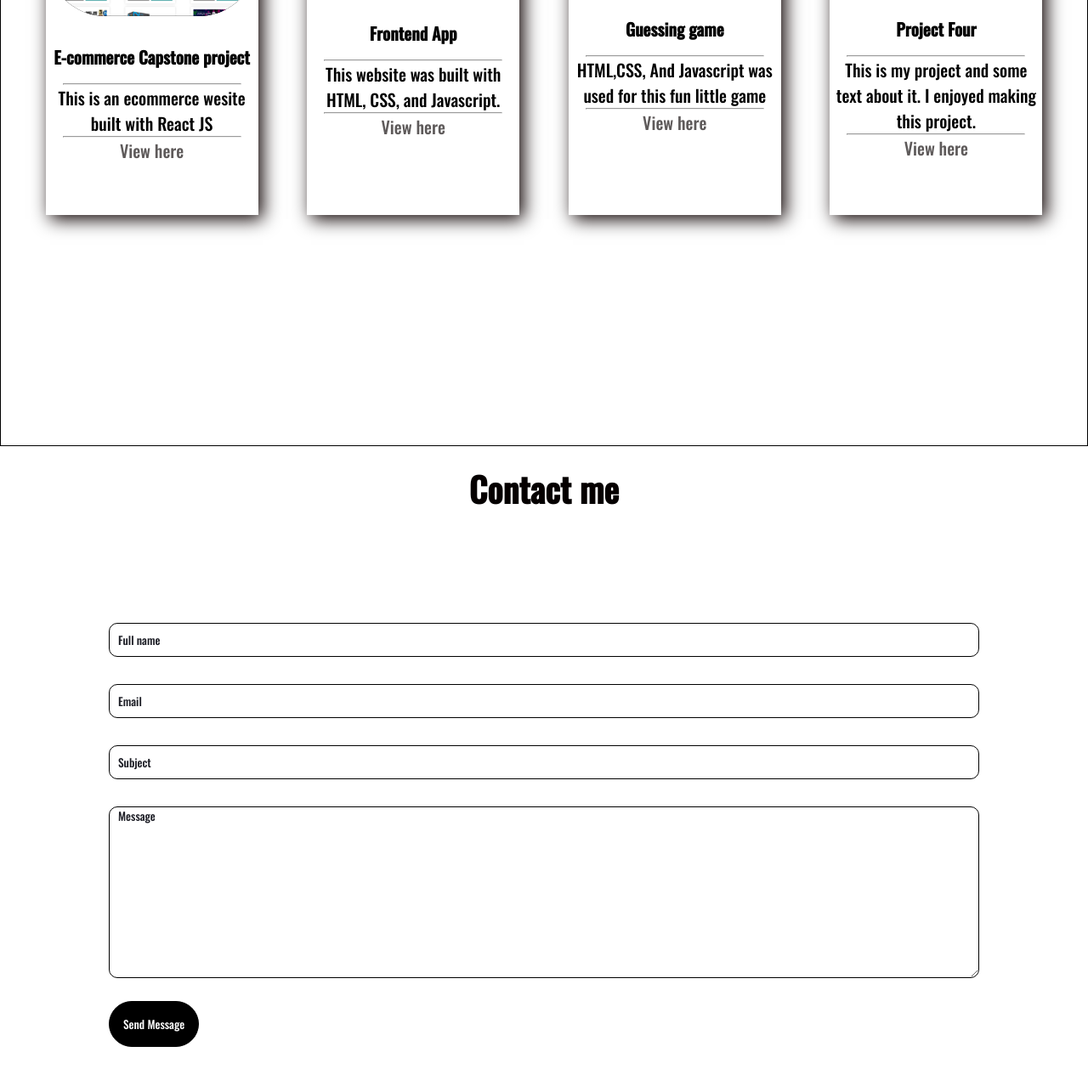
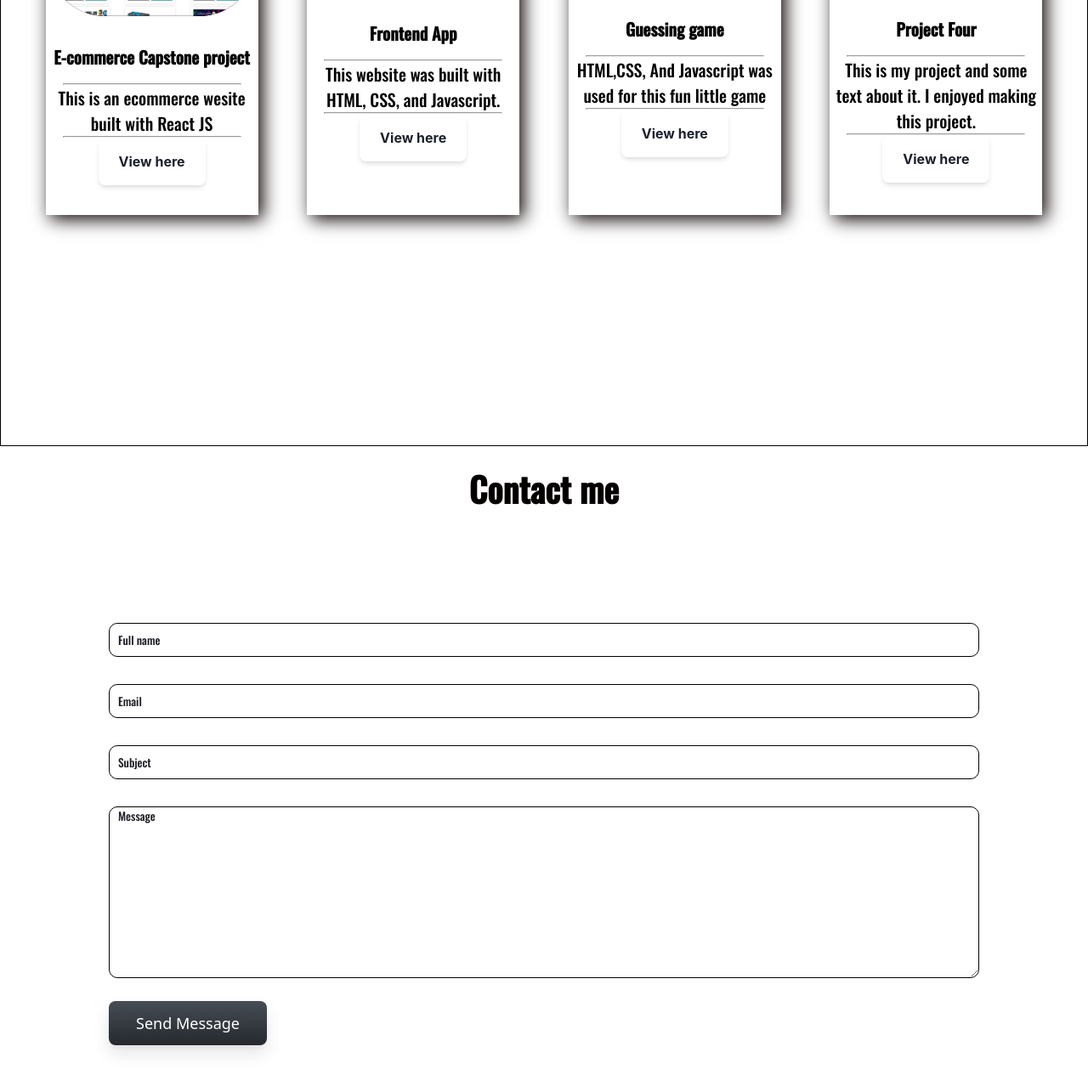
Before and after one commit to Znarvas/portfolio-dev, a website with bundled scripts: page public/views/index.html in a window 1280 px wide. Shown: the part 2675-3953 px from the top of the page at 85% size. Built offline with nearby package versions, Linux system fonts and the light colour scheme; a web font is replaced by a local one.

Commit message:
button css fix

```diff
--- a/public/css/styles.css
+++ b/public/css/styles.css
@@ -227,10 +227,33 @@ hr {
   margin-left: 20px;
   margin-right: 20px;
 }
-.project-link {
+
+.button-47 {
+  align-items: center;
+  background: #ffffff;
+  border: 0 solid #e2e8f0;
+  box-shadow: 0 4px 6px -1px rgba(0, 0, 0, 0.1),
+    0 2px 4px -1px rgba(0, 0, 0, 0.06);
+  box-sizing: border-box;
+  color: #1a202c;
+  display: inline-flex;
+  font-family: Inter, sans-serif;
+  font-size: 1rem;
+  font-weight: 700;
+  height: 56px;
+  justify-content: center;
+  line-height: 24px;
+  overflow-wrap: break-word;
+  padding: 24px;
   text-decoration: none;
-  color: #5e5a5a;
+  width: auto;
+  border-radius: 8px;
+  cursor: pointer;
+  user-select: none;
+
+  touch-action: manipulation;
 }
+
 .hamburger {
   display: none;
 }
@@ -327,6 +350,57 @@ textarea {
   color: white;
   border-radius: 32px;
 }
+
+/* CSS */
+.button-84 {
+  align-items: center;
+  background-color: initial;
+  background-image: linear-gradient(#464d55, #25292e);
+  border-radius: 8px;
+  border-width: 0;
+  box-shadow: 0 10px 20px rgba(0, 0, 0, 0.1), 0 3px 6px rgba(0, 0, 0, 0.05);
+  box-sizing: border-box;
+  color: #fff;
+  cursor: pointer;
+  display: inline-flex;
+  flex-direction: column;
+  font-family: expo-brand-demi, system-ui, -apple-system, BlinkMacSystemFont,
+    "Segoe UI", Roboto, "Helvetica Neue", Arial, "Noto Sans", sans-serif,
+    "Apple Color Emoji", "Segoe UI Emoji", "Segoe UI Symbol", "Noto Color Emoji";
+  font-size: 18px;
+  height: 52px;
+  justify-content: center;
+  line-height: 1;
+  margin: 0;
+  outline: none;
+  overflow: hidden;
+  padding: 0 32px;
+  text-align: center;
+  text-decoration: none;
+  transform: translate3d(0, 0, 0);
+  transition: all 150ms;
+  vertical-align: baseline;
+  white-space: nowrap;
+}
+
+.button-84:hover {
+  box-shadow: rgba(0, 1, 0, 0.2) 0 2px 8px;
+  opacity: 0.85;
+}
+
+.button-84:active {
+  outline: 0;
+}
+
+.button-84:focus {
+  box-shadow: rgba(0, 0, 0, 0.5) 0 0 0 3px;
+}
+
+@media (max-width: 420px) {
+  .button-84 {
+    height: 48px;
+  }
+}
 .submit:hover {
   opacity: 0.6;
 }
--- a/public/views/index.html
+++ b/public/views/index.html
@@ -150,7 +150,7 @@
           <p class="subtext">
             <a
               target="_blank"
-              class="project-link"
+              class="button-47"
               href="https://tindahan-app.herokuapp.com/"
               >View here</a
             >
@@ -167,7 +167,7 @@
           <p class="subtext">
             <a
               target="_blank"
-              class="project-link"
+              class="button-47"
               href="https://znarvas.github.io/bank-frontend/"
               alt="Bank App Image"
               >View here</a
@@ -189,7 +189,7 @@
           <p class="subtext">
             <a
               target="_blank"
-              class="project-link"
+              class="button-47"
               href="https://znarvas.github.io/guess-number/"
               >View here</a
             >
@@ -205,7 +205,7 @@
           </p>
           <hr />
           <p class="subtext">
-            <a target="_blank" class="project-link" href="">View here</a>
+            <a target="_blank" class="button-47" href="">View here</a>
           </p>
         </div>
       </div>
@@ -224,7 +224,7 @@
             cols="30"
             rows="10"
           ></textarea>
-          <input type="submit" value="Send Message" class="submit" />
+          <input type="submit" value="Send Message" class="button-84" />
         </form>
       </div>
     </footer>
```
